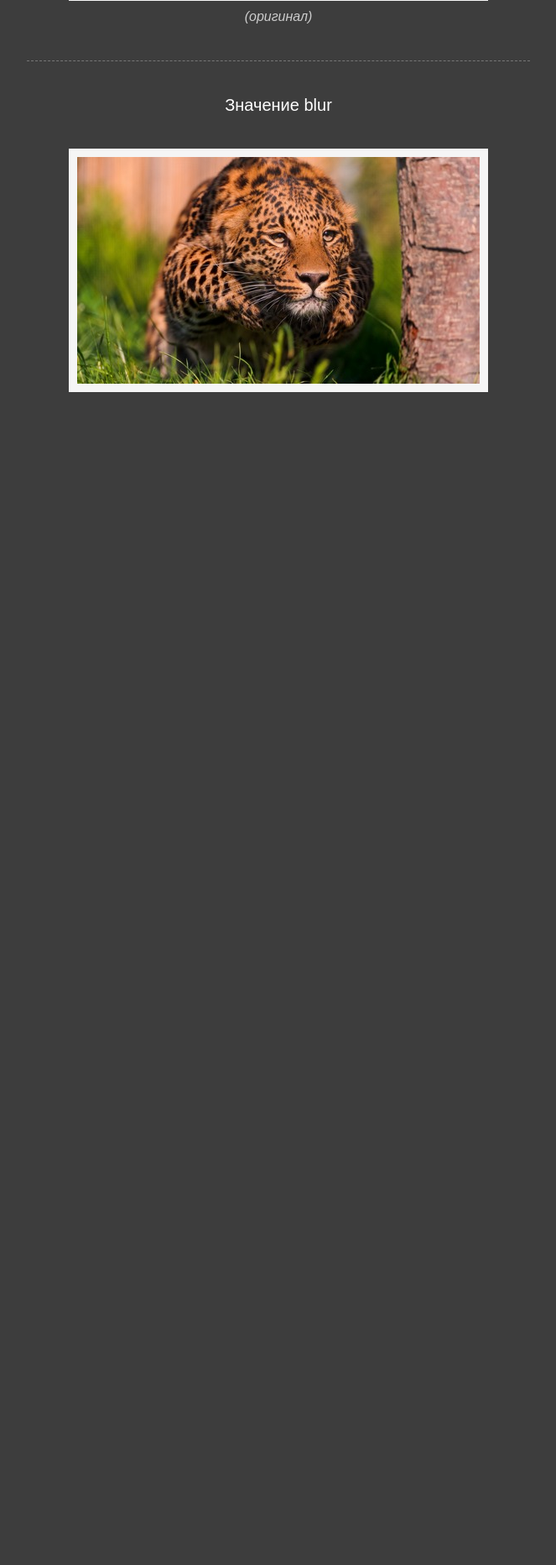
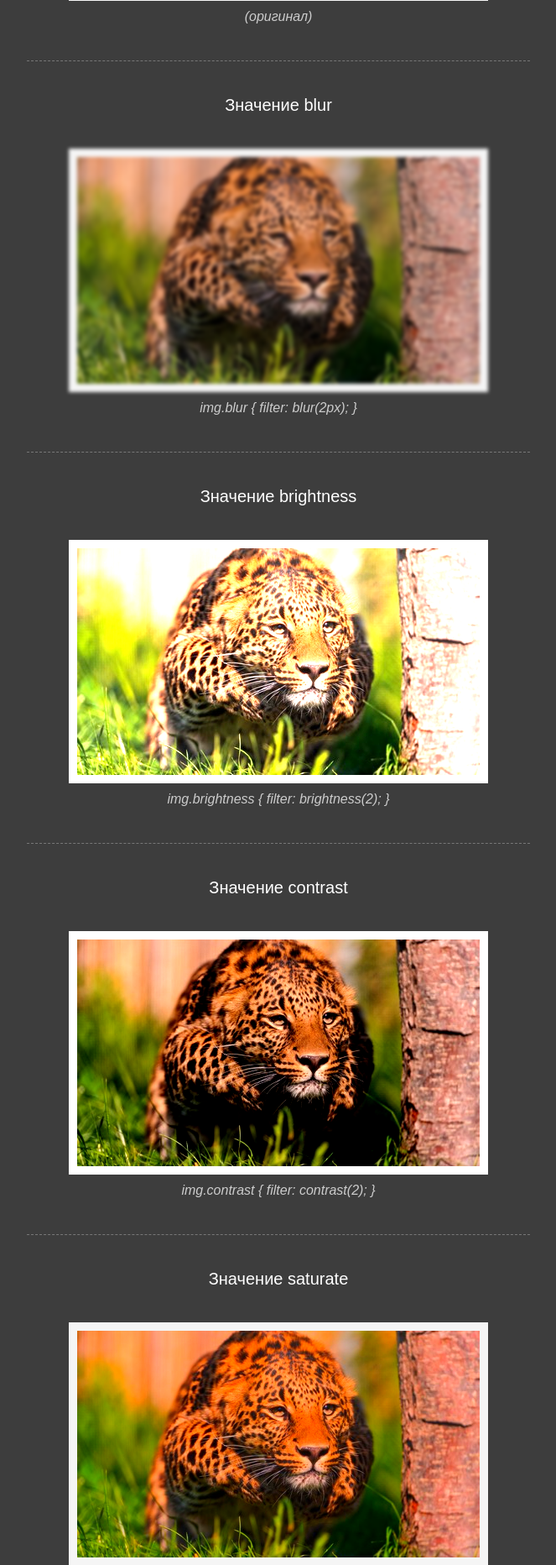
Before and after one commit to Dementrum/study-blog, a PHP site: page / in a window 1280 px wide. Shown: the part 410-2274 px from the top of the page at 84% size, without its empty margins (308-971 px from the left). Before the commit the page ends 877 px from the top, so only its background shows below. Run offline with PHP 8.4, Linux system fonts and the light colour scheme.

Commit message:
фильтры Css

```diff
--- a/CSS3filter/index.html
+++ b/CSS3filter/index.html
@@ -3,7 +3,8 @@
 
 <head>
   <meta charset="utf8">
-  <link rel="shortcut icon" href="http://master-css.com/application/maxsite/templates/master-css/images/favicons/logomcwl.png" type="image/x-icon">
+  <link rel="shortcut icon" href="http://master-css.com/application/maxsite/templates/master-css/images/favicons/logomcwl.png"
+    type="image/x-icon">
   <link rel="stylesheet" href="les.css">
   <link rel="stylesheet" href="./style.css">
   <title>Filter CSS3</title>
@@ -18,11 +19,48 @@
   <div class="main">
     <h1>Тестирование свойства Filters</h1>
     <h2>на изображении ниже:</h2>
-    <img src="images/test.jpg" alt="Ягуар">
-    <p><em>(оригинал)</em></p>
+    <img src="images/test.jpg" alt="Ягуар" width="480" height="270">
+    <p>
+      <em>(оригинал)</em>
+    </p>
     <h3>Значение blur</h3>
-    <img src="./images/test.jpg" alt="Ягуар" class="">
+    <img src="./images/test.jpg" alt="Ягуар" class="blur" width="480" height="270">
+    <p>
+      <em>img.blur { filter: blur(2px); }</em>
+    </p>
+
+    <h3>Значение brightness</h3>
+    <img src="./images/test.jpg" alt="Ягуар" class="brightness" width="480" height="270">
+    <p>
+      <em>img.brightness { filter: brightness(2); }</em>
+    </p>
+
+    <h3>Значение contrast</h3>
+    <img src="./images/test.jpg" alt="Ягуар" class="contrast" width="480" height="270">
+    <p>
+      <em>img.contrast { filter: contrast(2); }</em>
+    </p>
+
+    <h3>Значение saturate</h3>
+    <img src="./images/test.jpg" alt="Ягуар" class="saturate" width="480" height="270">
+    <p>
+      <em>img.saturate { filter: saturate(200%); }</em>
+    </p>
+
+    <h3>Значение opacity</h3>
+    <img src="./images/test.jpg" alt="Ягуар" class="opacity" width="480" height="270">
+    <p>
+      <em>img.opacity { filter: opacity(50%); }</em>
+    </p>
+
+    <h3>Значение invert</h3>
+    <img src="./images/test.jpg" alt="Ягуар" class="invert" width="480" height="270">
+    <p>
+      <em>img.invert { filter: invert(50%); }</em>
+    </p>
+
   </div>
 
 </body>
+
 </html>
--- a/CSS3filter/style.css
+++ b/CSS3filter/style.css
@@ -1,19 +1,57 @@
-body{
+body {
   background: #3d3d3d;
   margin: 0;
   padding: 0;
-  font:16px/24px Arial, Tahoma, "Trebuchet MS", sans-serif;
-  color:#ccc;
+  font: 16px/24px Arial, Tahoma, "Trebuchet MS", sans-serif;
+  color: #ccc;
 }
-.main{
+.main {
   width: 600px;
   padding: 20px;
   margin: 0 auto;
   text-align: center;
 }
-img{border: none; border: 10px solid #f5f5f5;}
-p{margin: 0; padding: 0;}
+img {
+  border: none;
+  border: 10px solid #f5f5f5;
+}
+img.blur {
+  filter: blur(2px);
+}
 
-h1, h2, h3{color: #fff; font-size: 24px; font-weight: 400;}
-h2{font-size: 22px;}
-h3{font-size: 20px; padding: 40px 0; margin: 40px 0 0; border-top: 1px dashed #777;}
+img.brightness {
+  filter: brightness(2);
+}
+
+img.contrast {
+  filter: contrast(1.5);
+}
+
+img.saturate {
+  filter: saturate(200%);
+}
+
+img.opacity{
+  filter: opacity(50%);
+}
+p {
+  margin: 0;
+  padding: 0;
+}
+
+h1,
+h2,
+h3 {
+  color: #fff;
+  font-size: 24px;
+  font-weight: 400;
+}
+h2 {
+  font-size: 22px;
+}
+h3 {
+  font-size: 20px;
+  padding: 40px 0;
+  margin: 40px 0 0;
+  border-top: 1px dashed #777;
+}
```
